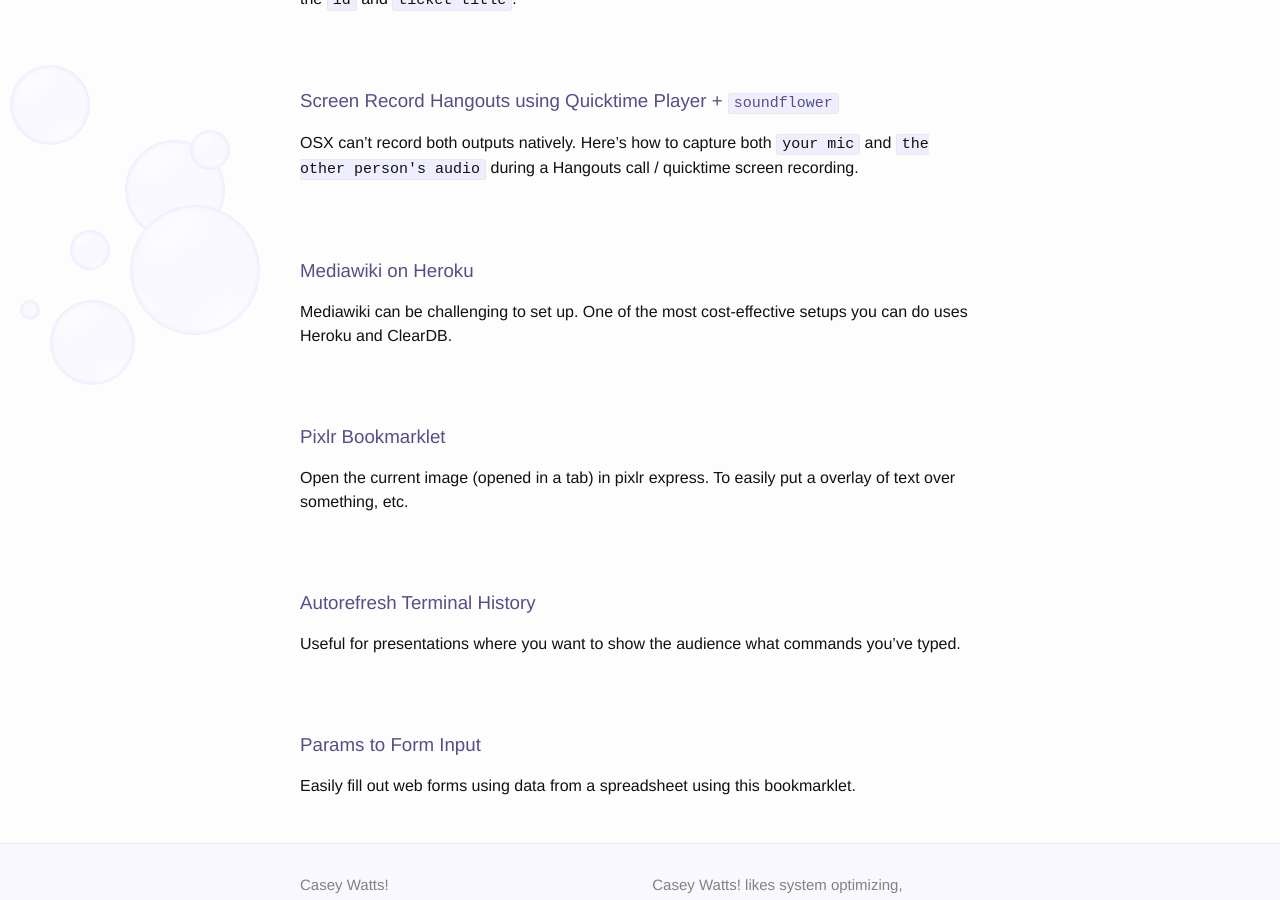
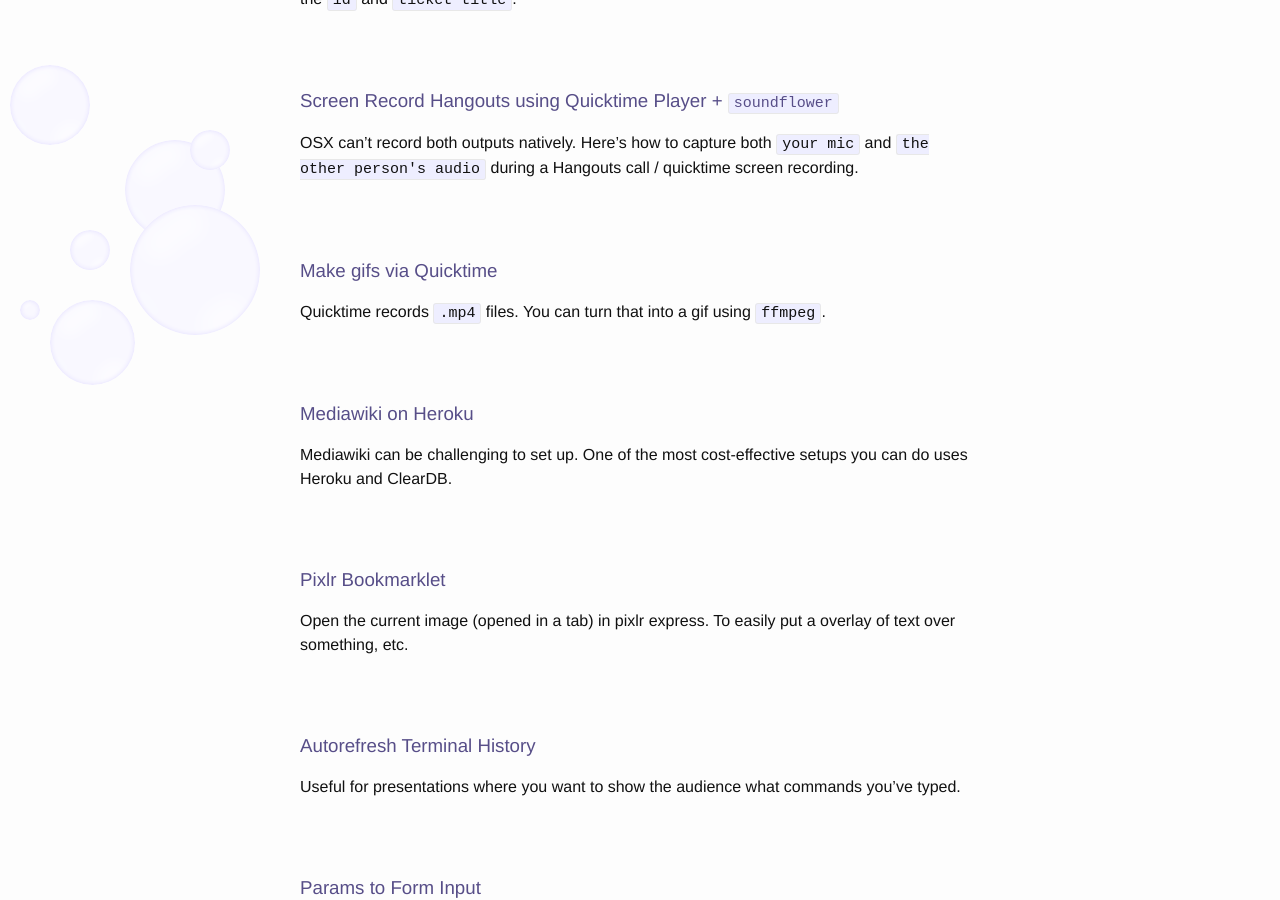
Before and after one commit to caseywatts/caseywatts.github.io, a Jekyll site: the page built from gists-and-tricks.md, in a window 1280 px wide and 900 px high, scrolled down 1486 px. Built offline with Jekyll 4.4.1, drawn with Linux system fonts in a browser that asks for light colours.

Commit message:
add quicktimegifs page and add it to gists and tricks page

```diff
--- a/gists-and-tricks.md
+++ b/gists-and-tricks.md
@@ -33,6 +33,9 @@
 ### [Screen Record Hangouts using Quicktime Player + `soundflower`](http://caseywatts.com/quicktime)
 OSX can't record both outputs natively. Here's how to capture both `your mic` and `the other person's audio` during a Hangouts call / quicktime screen recording.
 
+### [Make gifs via Quicktime](http://caseywatts.com/quicktimegifs)
+Quicktime records `.mp4` files. You can turn that into a gif using `ffmpeg`.
+
 ### [Mediawiki on Heroku](http://caseywatts.com/mediawikionheroku)
 Mediawiki can be challenging to set up. One of the most cost-effective setups you can do uses Heroku and ClearDB.
 
--- /dev/null
+++ b/quicktimegifs.html
@@ -0,0 +1,5 @@
+---
+layout: null
+---
+
+{% include redirect.html url="https://gist.github.com/caseywatts/5424604" %}
```
